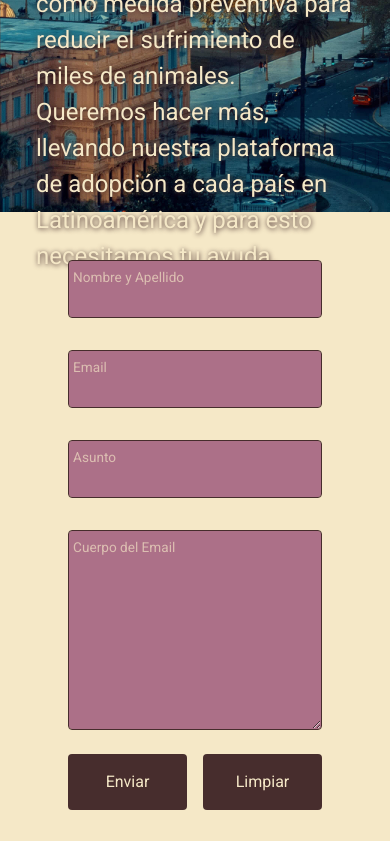
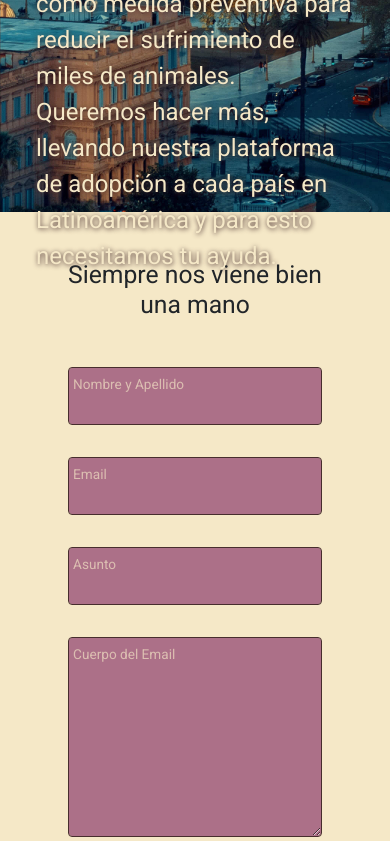
Before and after one commit to CarlosFerOrduna/Patitas, a website: page pages/contactanos.html in a window 390 px wide. Shown: the part 1156-1997 px from the top of the page. Drawn offline with nearby package versions, Linux system fonts and the light colour scheme.

```diff
--- a/pages/contactanos.html
+++ b/pages/contactanos.html
@@ -62,7 +62,7 @@
                 <div class="col-12">
                     <h1 class="header-title">Contactanos:</h1>
                     <p class="header-text">Si quieres registrar un nuevo refugio, o sumarte como colaborador,
-                        contactanos podemos darte una mano.</p>
+                        contáctanos entre todo nos podemos ayudar.</p>
                 </div>
             </div>
         </div>
@@ -95,6 +95,11 @@
         <!--end mensaje-->
         <!--start form-->
         <section>
+            <div class="container-fluid">
+                <div class="text-center m-5">
+                    <h2>Siempre nos viene bien una mano</h2>
+                </div>
+            </div>
             <div class="container-fluid mt-4 justify-content-center detalle_form">
                 <form class="row mx-5 g-3">
                     <div class="col-12 my-3 form-floating">
@@ -114,11 +119,11 @@
                               style="height: 200px" required></textarea>
                         <label for="floatingTextarea2" class="form-label">Cuerpo del Email</label>
                     </div>
-                    <div class="col-6 my-3">
-                        <button type="submit" class="col-12 p-3 my-2">Enviar</button>
+                    <div class="col-md-6 col-sm-12 my-3">
+                        <button type="submit" class="p-3 my-2">Enviar</button>
                     </div>
-                    <div class="col-6 my-3">
-                        <button type="reset" class="col-12 p-3 my-2">Limpiar</button>
+                    <div class="col-md-6 col-sm-12 my-3">
+                        <button type="reset" class="p-3 my-2">Limpiar</button>
                     </div>
                 </form>
             </div>
--- a/scss/_mixins.scss
+++ b/scss/_mixins.scss
@@ -80,7 +80,7 @@
   text-shadow: 0.5px 0.5px 5px #472D2D;
 }
 
-@mixin mensaje($background-imagen, $height, $font-size: 1.5rem) {
+@mixin mensaje($background-imagen, $height, $color: map-get($colors, cremita),$font-size: 1.5rem) {
   background-image: url($background-imagen);
   background-repeat: no-repeat;
   background-attachment: fixed;
@@ -88,7 +88,7 @@
   height: $height;
   align-items: center;
   text-align: start;
-  color: map-get($colors, cremita);
+  color: $color;
   text-shadow: 0.5px 0.5px 5px #472D2D;
   font-size: 1.5rem;
   padding: 1em;
```
Also changed, not shown: index.html (+5 -0 lines).
